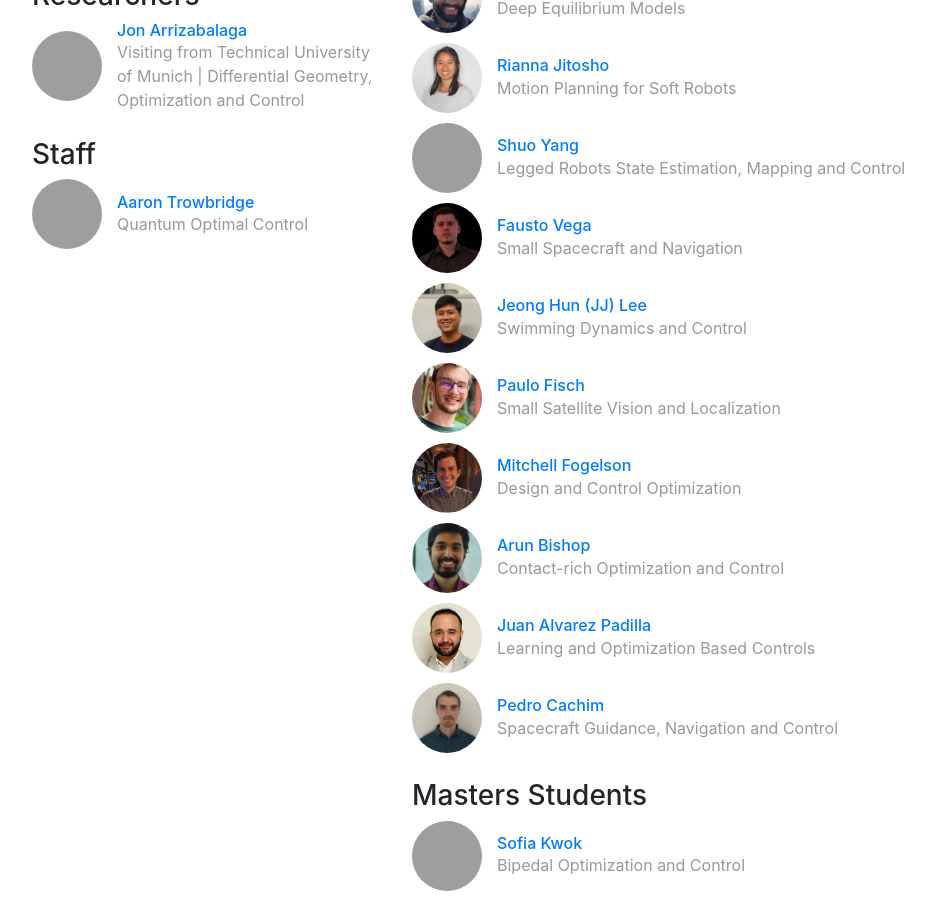
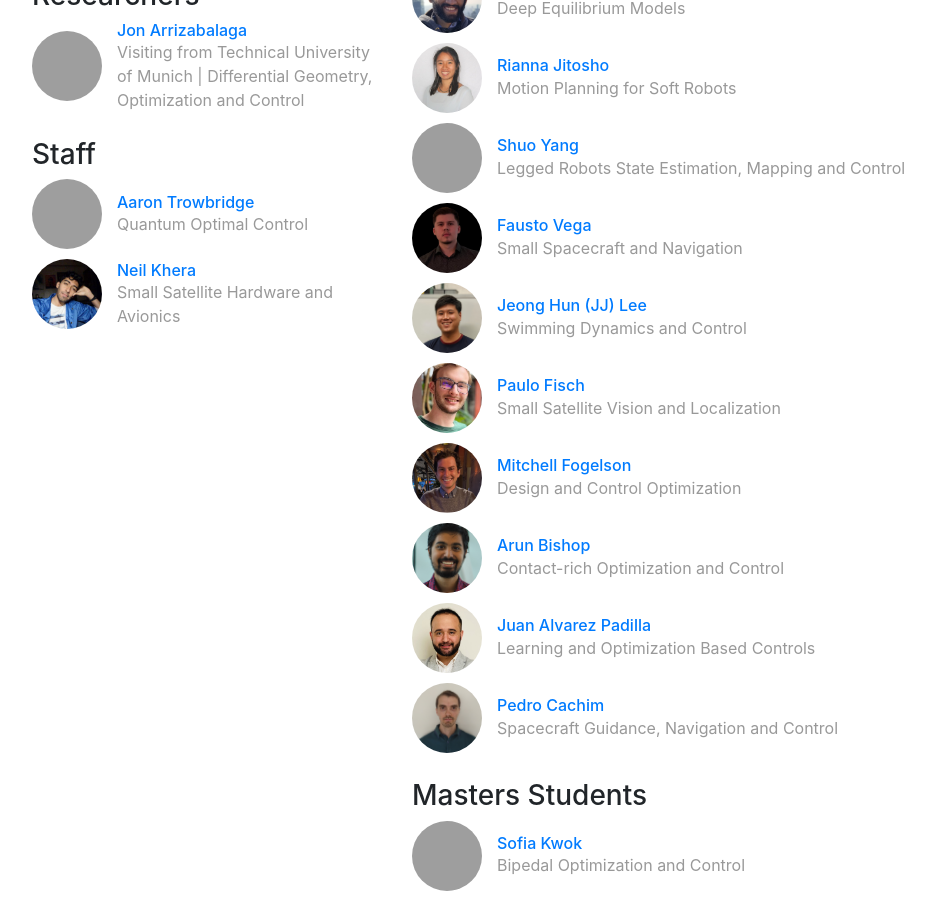
Before and after one commit to RoboticExplorationLab/roboticexplorationlab.github.io, a Jekyll site: the page built from index.html, in a window 1280 px wide and 900 px high, scrolled down 6208 px, cut to the strip 0-900 px from the top of the window. Shown: the whole strip, without its empty margins (53-988 px from the left). Built offline with Jekyll 4.4.1, drawn with Linux system fonts in a browser that asks for light colours; comment, search, counter and statistics services are not loaded; grey boxes are pictures that could not be loaded.

Commit message:
Update people.yml

```diff
--- a/_data/people.yml
+++ b/_data/people.yml
@@ -369,6 +369,14 @@ elakhya:
     role: masters
     image: /img/people/elakhya.png
     bio: Optimization-based Control
+
+neil:
+    display_name: "Neil Khera"
+    webpage: "https://www.linkedin.com/in/neilkhera/"
+    github: NeilKhera
+    role: staff
+    image: /img/people/Neil.jpg
+    bio: Small Satellite Hardware and Avionics
 # grad-a:
 #     display_name: "Grad A"
 #     role: grad
```
